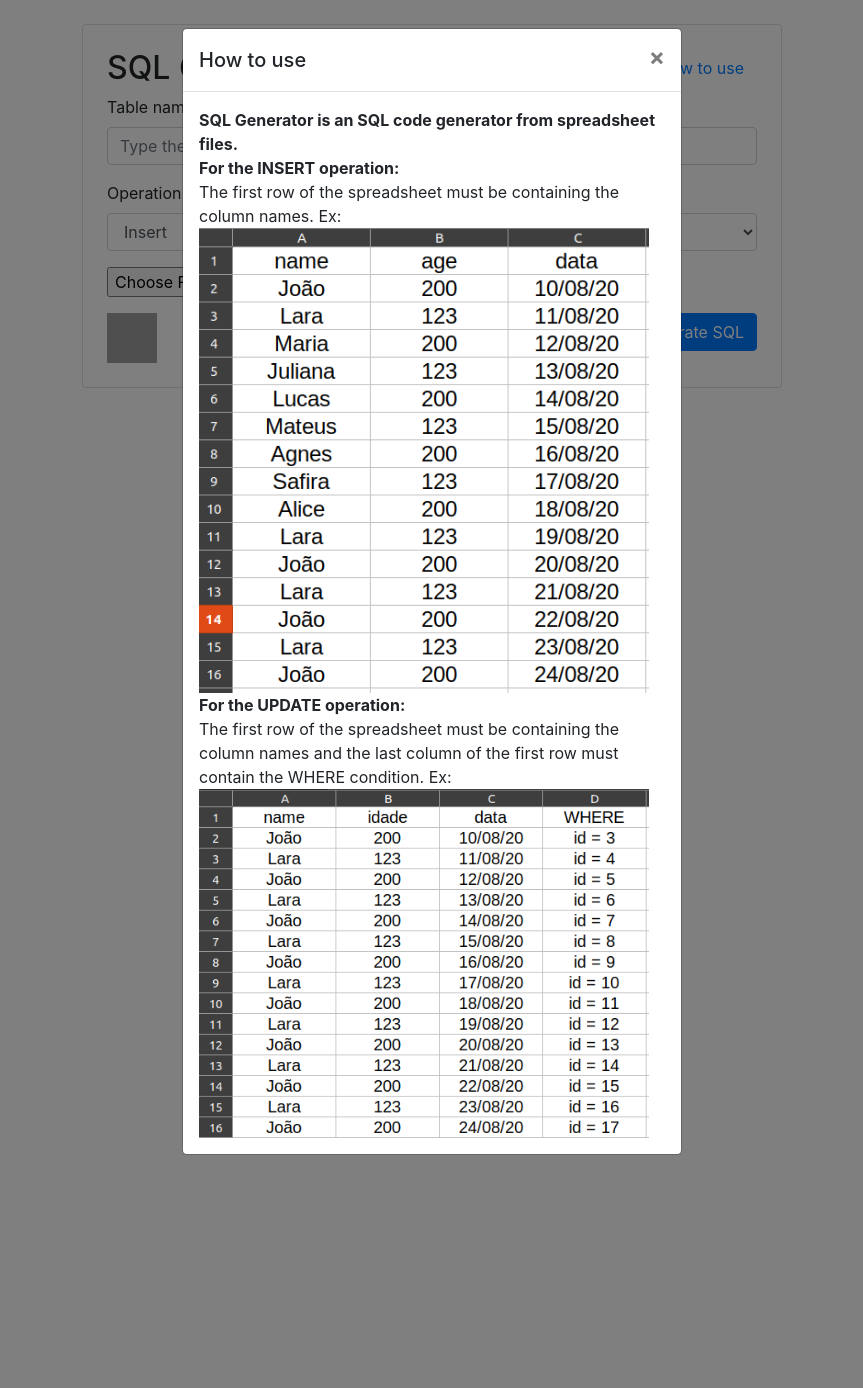
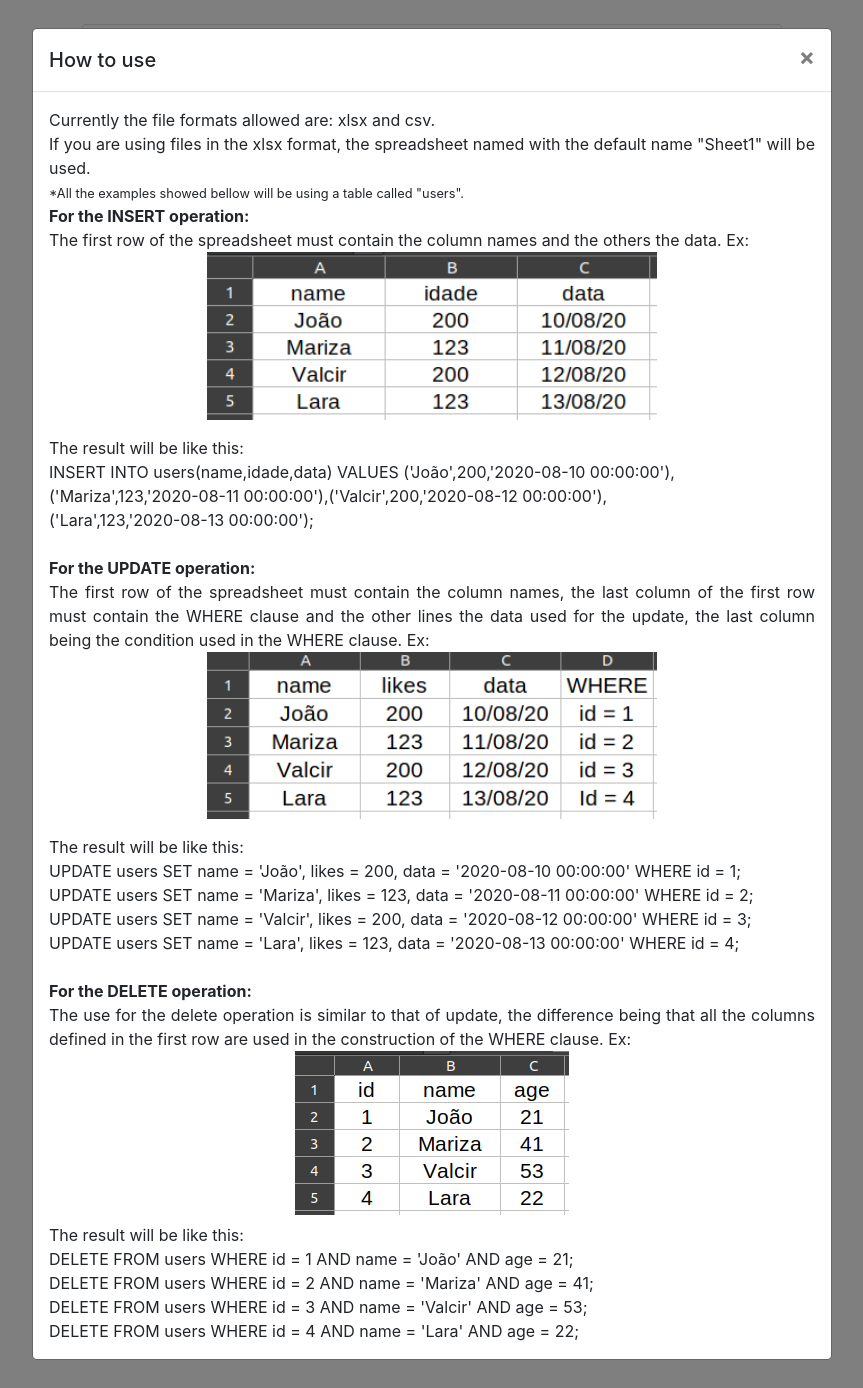
Before and after one commit to joao-salomao/SQL-Generator, a Flask app: page / in a window 1280 px wide, after a click on "How to use". Shown: the whole page, without its empty margins (208-1071 px from the left). Run offline with Flask 2, Linux system fonts and the light colour scheme; some libraries are stand-ins or nearby versions; grey boxes are pictures that could not be loaded.

Commit message:
Ajustando instruções de uso e adicionando um botão para copiar o código para área de transferência

```diff
--- a/sql_generator.py
+++ b/sql_generator.py
@@ -69,7 +69,7 @@ def create_delete_sql(df, table_name):
     sql = ''
     columns = df.columns
     len_columns = len(columns)
-    base = 'DELETE ' + table_name + ' WHERE '
+    base = 'DELETE FROM ' + table_name + ' WHERE '
     formatter = ''
     temp = base
 
--- a/templates/base.html
+++ b/templates/base.html
@@ -4,13 +4,18 @@
     <!-- Required meta tags -->
     <meta charset="utf-8">
     <meta name="viewport" content="width=device-width, initial-scale=1, shrink-to-fit=no">
-    <meta name="description" content="SQL Generator is an SQL code generator from spreadsheet files">
+    <meta name="description" content="An SQL code generator from spreadsheet files">
     <meta name="keywords" content="SQL, Code Generator">
     <meta name="author" content="João Salomão">
 
     <!-- Bootstrap CSS -->
     <link rel="stylesheet" href="https://stackpath.bootstrapcdn.com/bootstrap/4.3.1/css/bootstrap.min.css" integrity="sha384-ggOyR0iXCbMQv3Xipma34MD+dH/1fQ784/j6cY/iJTQUOhcWr7x9JvoRxT2MZw1T" crossorigin="anonymous">
-
+    <style>
+      p {
+        text-align: justify;
+        margin-bottom: 0;
+      }
+    </style>
     <title>SQL Generator</title>
   </head>
   <body>
--- a/templates/upload_file.html
+++ b/templates/upload_file.html
@@ -1,9 +1,12 @@
 {% extends 'base.html' %}
 
 {% block content %}
-<div class="row">
+<div class="row mb-2">
   <div class="col-sm">
-    <h2>SQL Generator</h2>
+    <h2 class="mb-0">SQL Generator</h2>
+    <small>
+      An SQL code generator from spreadsheet files
+    </small>
   </div>
   <div class="col-sm">
     <button type="button" class="btn btn-link float-right" data-toggle="modal" data-target="#how-to-use-modal">
@@ -27,15 +30,15 @@
       </select>
     </div>
     <div class="form-group">
-      <input required id="file" type=file name=file>
+      <input required accept=".xlsx,.csv" id="file" type=file name=file>
     </div>
-    <a  href="https://github.com/joao-salomao/SQL-Generator">
+    <a href="https://github.com/joao-salomao/SQL-Generator">
       <img height="50" width="50" src="https://github.githubassets.com/images/modules/logos_page/GitHub-Mark.png">
     </a>
     <button type="submit" class="btn btn-primary float-right">Generate SQL</button>
   </div>
-  <div class="modal fade" id="how-to-use-modal" tabindex="-1"  aria-hidden="true">
-    <div class="modal-dialog modal-dialog-scrollable">
+  <div class="modal fade" id="how-to-use-modal" tabindex="-1" aria-hidden="true">
+    <div class="modal-dialog modal-lg modal-dialog-scrollable">
       <div class="modal-content">
         <div class="modal-header">
           <h5 class="modal-title" id="exampleModalLabel">How to use</h5>
@@ -44,13 +47,56 @@
           </button>
         </div>
         <div class="modal-body">
-          <b>SQL Generator is an SQL code generator from spreadsheet files.</b><br>
-          <b>For the INSERT operation:</b><br>
-          The first row of the spreadsheet must be containing the column names. Ex:<br>
-          <img width="450" src="/static/images/insert_example.png" alt="Insert example">
-          <b>For the UPDATE operation:</b><br>
-          The first row of the spreadsheet must be containing the column names and the last column of the first row must contain the WHERE condition. Ex:
-          <img width="450" src="/static/images/update_example.png" alt="Update example">
+          <p>Currently the file formats allowed are: xlsx and csv.</p>
+          <p>If you are using files in the xlsx format, the spreadsheet named with the default name "Sheet1" will be used.</p>
+          <small>*All the examples showed bellow will be using a table called "users".</small>
+          <p><b>For the INSERT operation:</b></p>
+          <p>The first row of the spreadsheet must contain the column names and the others the data. Ex:</p>
+          <div class="d-flex justify-content-center w-100 mb-2">
+            <img class="mb-2" width="450" src="/static/images/insert_example.png" alt="Insert example">
+          </div>
+          <p>The result will be like this:</p>
+          <div>
+            <p> INSERT INTO users(name,idade,data) VALUES ('João',200,'2020-08-10 00:00:00'),
+            </p>
+            <p>
+              ('Mariza',123,'2020-08-11 00:00:00'),('Valcir',200,'2020-08-12 00:00:00'),
+            </p>
+            <p>
+              ('Lara',123,'2020-08-13 00:00:00');
+            </p>
+          </div><br>
+          <p><b>For the UPDATE operation:</b></p>
+          <p>
+            The first row of the spreadsheet must contain the column names, the last column of the first row must
+            contain the WHERE clause and the other lines the data used for the update, the last column being the
+            condition used in the WHERE clause. Ex:
+          </p>
+          <div class="d-flex justify-content-center w-100 mb-2">
+            <img class="mb-2" width="450" src="/static/images/update_example.png" alt="Update example">
+          </div>
+          <p>The result will be like this:</p>
+          <div>
+            <p>UPDATE users SET name = 'João', likes = 200, data = '2020-08-10 00:00:00' WHERE id = 1;</p>
+            <p>UPDATE users SET name = 'Mariza', likes = 123, data = '2020-08-11 00:00:00' WHERE id = 2;</p>
+            <p>UPDATE users SET name = 'Valcir', likes = 200, data = '2020-08-12 00:00:00' WHERE id = 3;</p>
+            <p>UPDATE users SET name = 'Lara', likes = 123, data = '2020-08-13 00:00:00' WHERE id = 4;</p>
+          </div><br>
+          <p><b>For the DELETE operation:</b></p>
+          <p>
+            The use for the delete operation is similar to that of update, the difference being that all the columns
+            defined in the first row are used in the construction of the WHERE clause. Ex:
+          </p>
+          <div class="d-flex justify-content-center w-100 mb-2">
+            <img src="/static/images/delete_example.png" alt="Delete example">
+          </div>
+          <p>The result will be like this:</p>
+          <div>
+            <p>DELETE FROM users WHERE id = 1 AND name = 'João' AND age = 21;</p>
+            <p>DELETE FROM users WHERE id = 2 AND name = 'Mariza' AND age = 41;</p>
+            <p>DELETE FROM users WHERE id = 3 AND name = 'Valcir' AND age = 53;</p>
+            <p>DELETE FROM users WHERE id = 4 AND name = 'Lara' AND age = 22;</p>
+          </div>
         </div>
       </div>
     </div>
```
Also changed, not shown: templates/generated_sql.html (+37 -3 lines), static/images/delete_example.png (added), static/images/insert_example.png, static/images/update_example.png, 3 other files.
